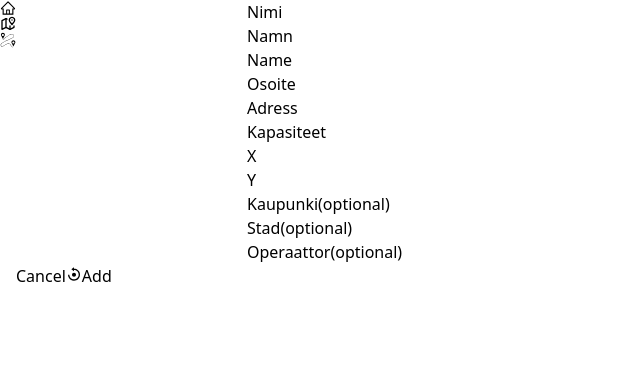
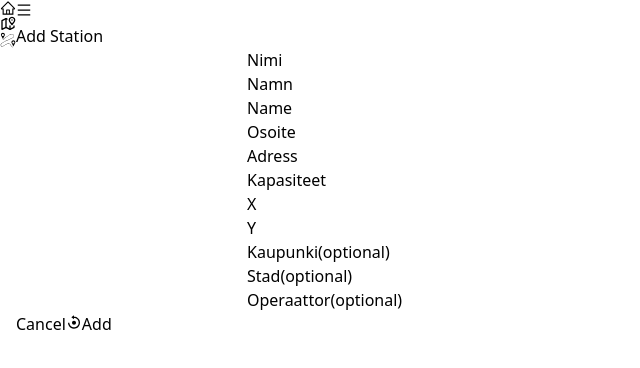
Before and after one commit to sirowood/Test-Solita-Academy, a React app in the folder client/: page /stations/add in a window 1280 px wide. Shown: the top 368 px of the page, without its empty margins (0-640 px from the left). Built offline with nearby package versions, Linux system fonts and the light colour scheme; what @material-tailwind/react would draw is missing.

Commit message:
refactor pageLayout

```diff
--- a/client/src/components/PageLayout.tsx
+++ b/client/src/components/PageLayout.tsx
@@ -2,8 +2,8 @@ import React from 'react';
 import PageLayoutProps from '../types/components/pageLayout.type';
 import pageLayout from '../styles/components/pageLayout.styles';
 
-function PageLayout({ classProps, children }: PageLayoutProps) {
-  return <main className={pageLayout(classProps)}>{children}</main>;
+function PageLayout({ children }: PageLayoutProps) {
+  return <main className={pageLayout}>{children}</main>;
 }
 
 export default PageLayout;
--- a/client/src/pages/AddStation.tsx
+++ b/client/src/pages/AddStation.tsx
@@ -1,14 +1,15 @@
 import React from 'react';
 import PageLayout from '../components/PageLayout';
+import TopBar from '../components/TopBar';
 import AddForm from '../components/form/AddForm';
 import { addStation } from '../services/station.service';
 import { addStationValidationSchema } from '../schemas/form.schema';
 import { ADD_STATION_FIELDS } from '../constants';
-import addStationProps from '../styles/pages/addStation.styles';
 
 function AddStation() {
   return (
-    <PageLayout classProps={addStationProps}>
+    <PageLayout>
+      <TopBar title="Add Station" />
       <AddForm
         addType="station"
         fields={ADD_STATION_FIELDS}
--- a/client/src/pages/Stations.tsx
+++ b/client/src/pages/Stations.tsx
@@ -9,7 +9,6 @@ import StationItems from '../components/stations/StationItems';
 import useTables from '../hooks/useTables';
 import { fetchAllStations } from '../services/station.service';
 import { STATIONS_ORDERS, STATIONS_FILTERS } from '../constants';
-import stations from '../styles/pages/stations.styles';
 
 function Stations() {
   const {
@@ -32,7 +31,7 @@ function Stations() {
   });
 
   return (
-    <PageLayout classProps={stations}>
+    <PageLayout>
       <TopBar title="Stations">
         <ListTopBar
           searchText={searchText}
--- a/client/src/styles/components/pageLayout.styles.ts
+++ b/client/src/styles/components/pageLayout.styles.ts
@@ -1,6 +1,6 @@
 import clsx from 'clsx';
 
-const pageLayoutBase = clsx(
+const pageLayout = clsx(
   [
     'w-full',
     'h-full',
@@ -11,10 +11,4 @@ const pageLayoutBase = clsx(
   ],
 );
 
-function pageLayout(classProps: string | undefined) {
-  return classProps
-    ? clsx(pageLayoutBase, classProps)
-    : pageLayoutBase;
-}
-
 export default pageLayout;
--- a/client/src/styles/pages/stations.styles.ts
+++ /dev/null
@@ -1,9 +0,0 @@
-import clsx from 'clsx';
-
-const stations = clsx(
-  [
-    'flex-col',
-  ],
-);
-
-export default stations;
--- a/client/src/types/components/pageLayout.type.ts
+++ b/client/src/types/components/pageLayout.type.ts
@@ -1,5 +1,4 @@
 type PageLayoutProps = {
-  classProps?: string;
   children: React.ReactNode;
 };
 
```
Also changed, not shown: client/src/styles/pages/journeys.styles.ts (deleted, +0 -9 lines), 1 other file (tests, documents, lock files or other folders).
